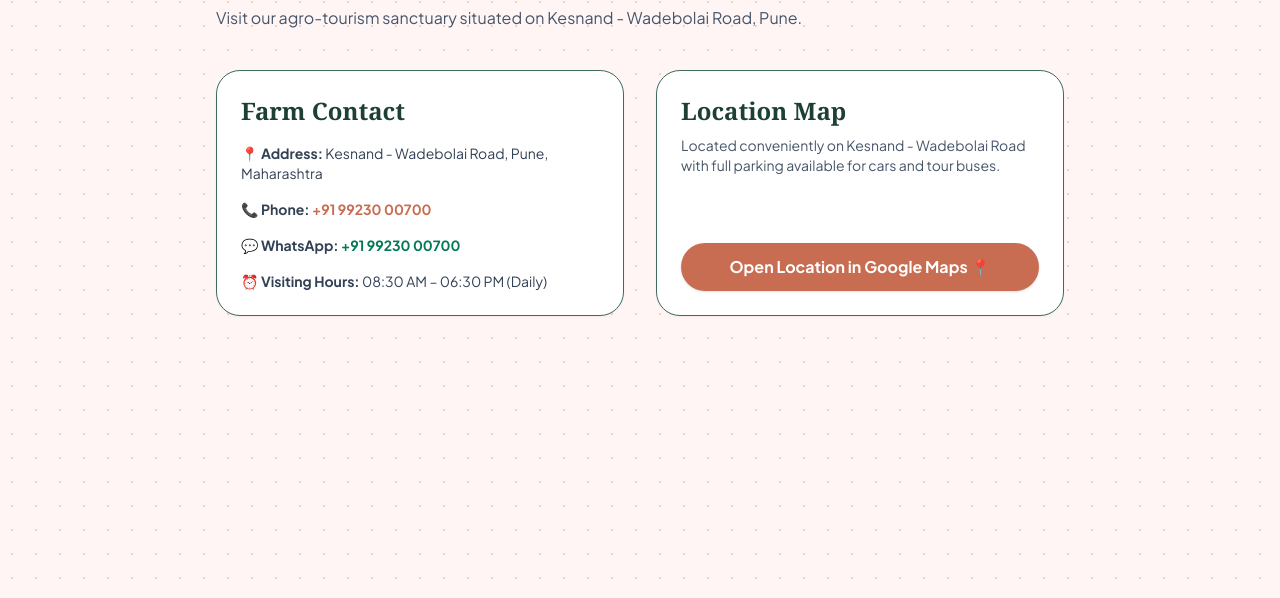
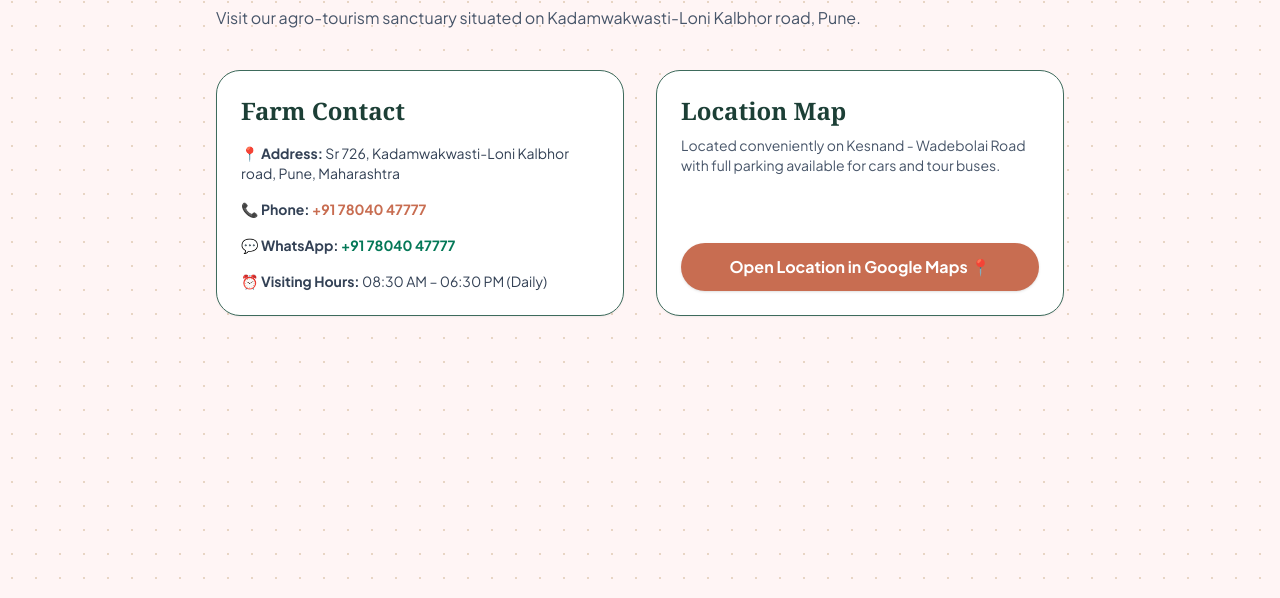
Before and after one commit to MAULI-SOCIAL/NisargShrishti-, a plain HTML site: page contact.html in a window 1280 px wide. Shown: the part 202-800 px from the top of the page. Drawn offline with nearby package versions, Linux system fonts and the light colour scheme.

Commit message:
Update contact information and location details

```diff
--- a/contact.html
+++ b/contact.html
@@ -32,15 +32,15 @@
 
   <div class="max-w-4xl mx-auto pt-36 px-6">
     <h1 class="font-serif text-4xl md:text-5xl font-bold text-forest mb-4">Contact & Location</h1>
-    <p class="text-slate-600 mb-10">Visit our agro-tourism sanctuary situated on Kesnand - Wadebolai Road, Pune.</p>
+    <p class="text-slate-600 mb-10">Visit our agro-tourism sanctuary situated on Kadamwakwasti-Loni Kalbhor road, Pune.</p>
 
     <div class="grid md:grid-cols-2 gap-8 mb-12">
       <div class="bg-white p-6 rounded-3xl border border-sage shadow-sm">
         <h2 class="font-serif text-2xl font-bold text-forest mb-4">Farm Contact</h2>
         <div class="space-y-4 text-sm text-slate-700">
-          <p><strong>📍 Address:</strong> Kesnand - Wadebolai Road, Pune, Maharashtra</p>
-          <p><strong>📞 Phone:</strong> <a href="tel:9923000700" class="text-terracotta font-bold">+91 99230 00700</a></p>
-          <p><strong>💬 WhatsApp:</strong> <a href="https://wa.me/919923000700" target="_blank" class="text-emerald-700 font-bold">+91 99230 00700</a></p>
+          <p><strong>📍 Address:</strong> Sr 726, Kadamwakwasti-Loni Kalbhor road, Pune, Maharashtra</p>
+          <p><strong>📞 Phone:</strong> <a href="tel:7804047777" class="text-terracotta font-bold">+91 78040 47777</a></p>
+          <p><strong>💬 WhatsApp:</strong> <a href="https://wa.me/917804047777" target="_blank" class="text-emerald-700 font-bold">+91 78040 47777</a></p>
           <p><strong>⏰ Visiting Hours:</strong> 08:30 AM – 06:30 PM (Daily)</p>
         </div>
       </div>
@@ -50,7 +50,7 @@
           <h2 class="font-serif text-2xl font-bold text-forest mb-2">Location Map</h2>
           <p class="text-sm text-slate-600 mb-4">Located conveniently on Kesnand - Wadebolai Road with full parking available for cars and tour buses.</p>
         </div>
-        <a href="https://maps.app.goo.gl/GDrHaJPvnn7xnYr4A" target="_blank" class="w-full py-3 bg-terracotta text-white rounded-full font-bold text-center shadow hover:bg-orange-800 transition">
+        <a href="https://maps.app.goo.gl/PTN4Zw1VQbY7kWue9" target="_blank" class="w-full py-3 bg-terracotta text-white rounded-full font-bold text-center shadow hover:bg-orange-800 transition">
           Open Location in Google Maps 📍
         </a>
       </div>
```
